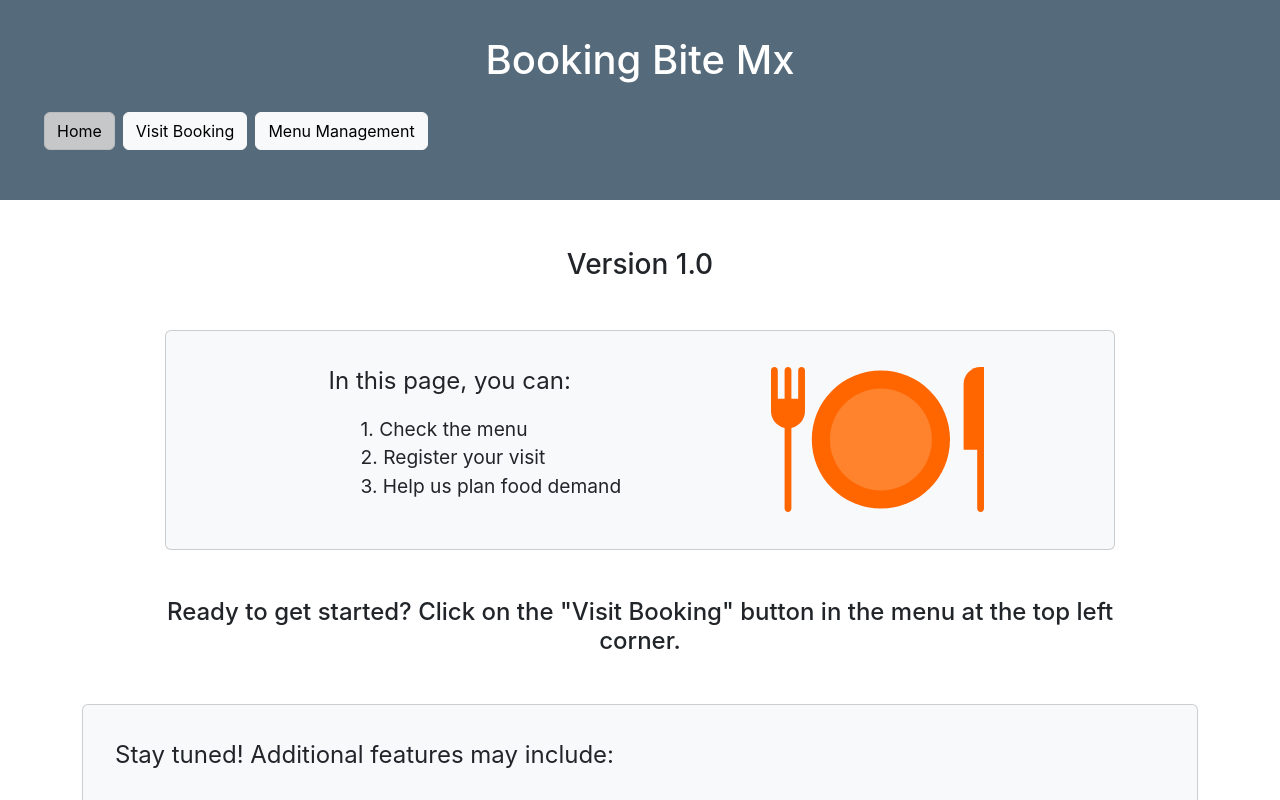
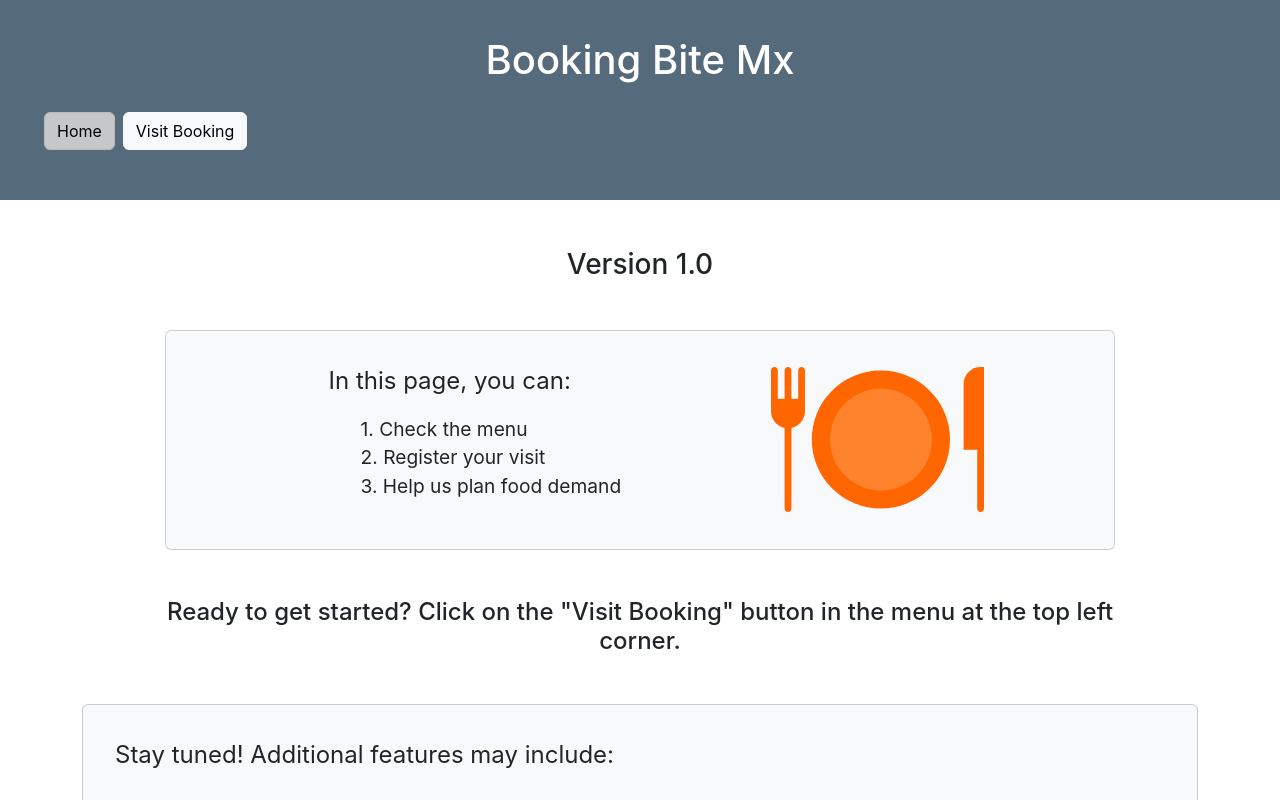
Before and after one commit to HL-LMX/bbclient, a React (Create React App) app: page /bookingbite in a window 1280 px wide. Shown: the top 800 px of the page. Built offline with nearby package versions, Linux system fonts and the light colour scheme.

Commit message:
ci: Remove Menu Managementbutton

```diff
--- a/src/App.js
+++ b/src/App.js
@@ -42,11 +42,6 @@ const App = () => {
                     Visit Booking
                   </NavLink>
                 </li>
-                <li className="nav-item- m-1">
-                  <NavLink className="btn btn-light btn-outline" to="/bookingbite/menu-management">
-                    Menu Management
-                  </NavLink>
-                </li>
               </ul>
             </nav>
           </div>
```
